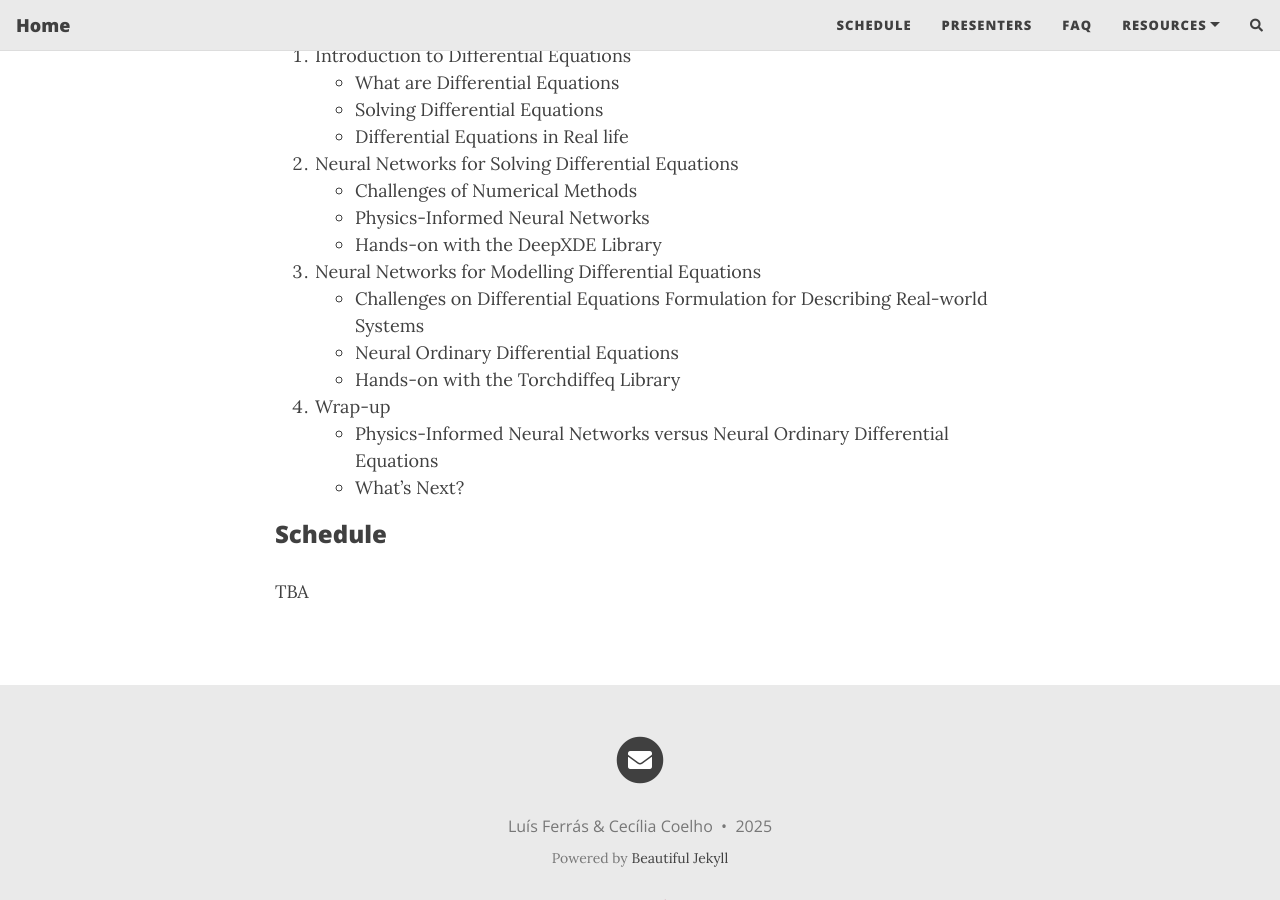
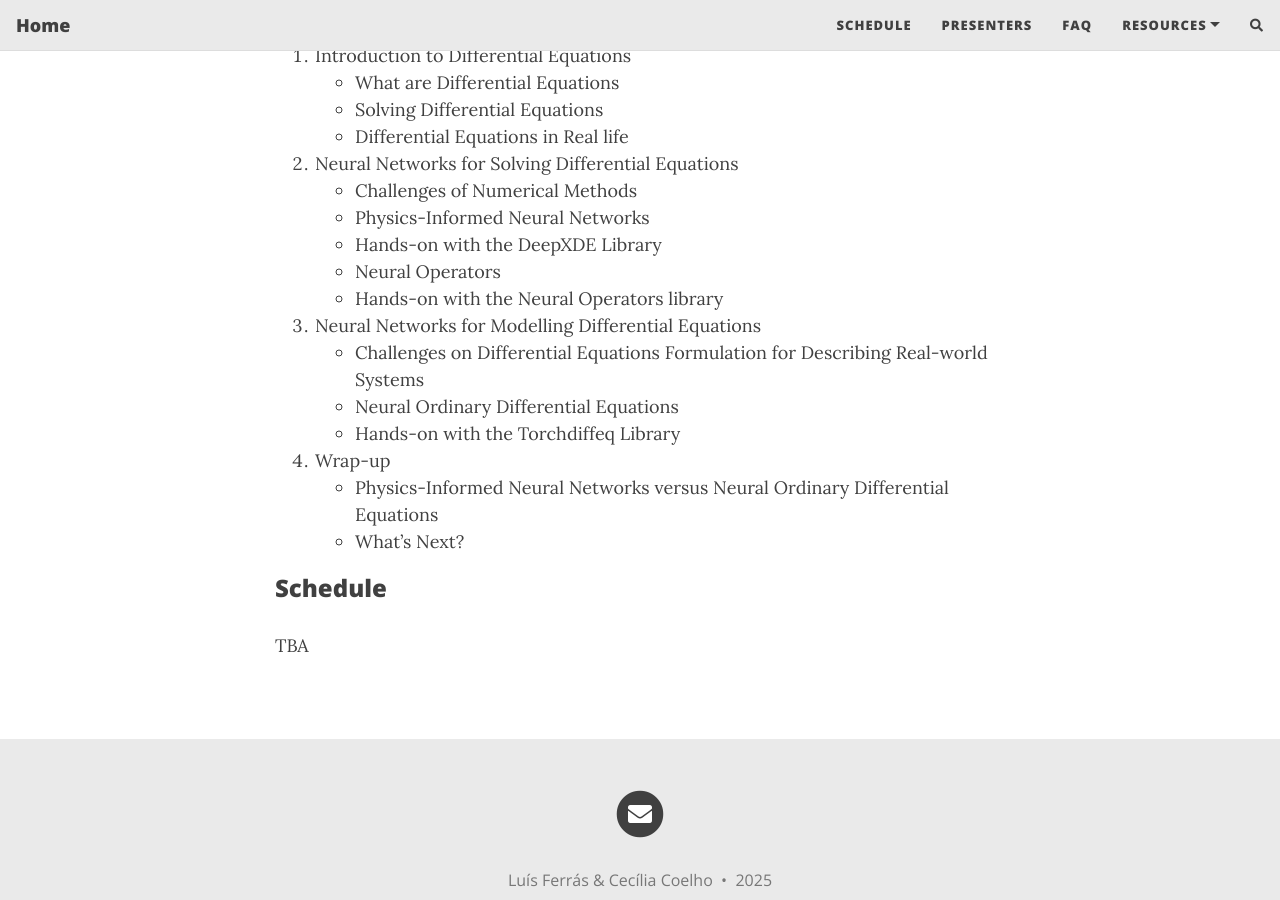
Before and after one commit to NNDE-ECAI/NNDE-ECAI.github.io, a Jekyll site: the page built from schedule.md, in a window 1280 px wide and 900 px high, scrolled down 346 px. Built offline with Jekyll 4.4.1, drawn with Linux system fonts in a browser that asks for light colours; nearby versions of some CDN libraries; comment, search, counter and statistics services are not loaded.

Commit message:
Update schedule.md

```diff
--- a/schedule.md
+++ b/schedule.md
@@ -14,6 +14,8 @@ subtitle:
     - Challenges of Numerical Methods
     - Physics-Informed Neural Networks
     - Hands-on with the DeepXDE Library
+    - Neural Operators
+    - Hands-on with the Neural Operators library
 3. Neural Networks for Modelling Differential Equations
     - Challenges on Differential Equations Formulation for Describing Real-world Systems
     - Neural Ordinary Differential Equations
```
